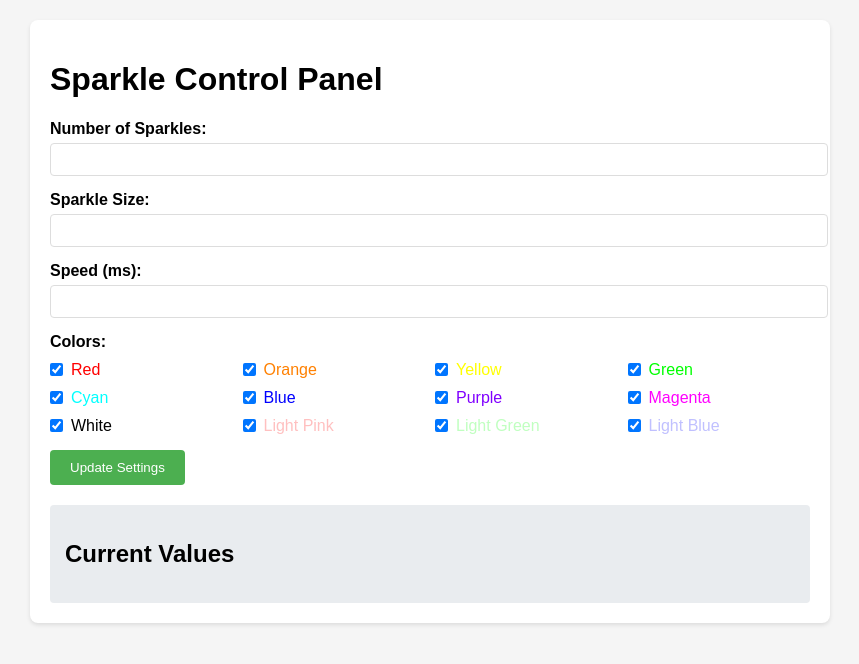
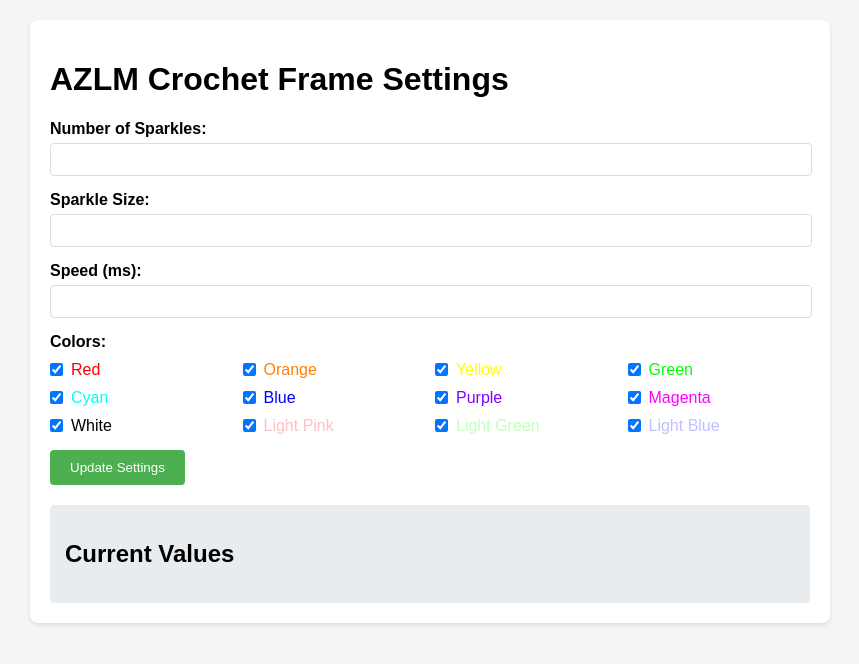
Before and after one commit to leomancini/azlm-crochet-frame-server, a website: page index.html in a window 1280 px wide. Shown: the whole page, without its empty margins (210-1069 px from the left). Drawn offline with Linux system fonts and the light colour scheme; no server answers.

Commit message:
Updating titles

```diff
--- a/index.html
+++ b/index.html
@@ -3,7 +3,7 @@
   <head>
     <meta charset="UTF-8" />
     <meta name="viewport" content="width=device-width, initial-scale=1.0" />
-    <title>Sparkle Control Panel</title>
+    <title>AZLM Crochet Frame Settings</title>
     <style>
       body {
         font-family: Arial, sans-serif;
@@ -27,7 +27,7 @@
         font-weight: bold;
       }
       input[type="number"] {
-        width: 100%;
+        width: calc(100% - 16px);
         padding: 8px;
         border: 1px solid #ddd;
         border-radius: 4px;
@@ -72,7 +72,7 @@
   </head>
   <body>
     <div class="control-panel">
-      <h1>Sparkle Control Panel</h1>
+      <h1>AZLM Crochet Frame Settings</h1>
       <form id="sparkleForm">
         <div class="form-group">
           <label for="num_sparkles">Number of Sparkles:</label>
```
